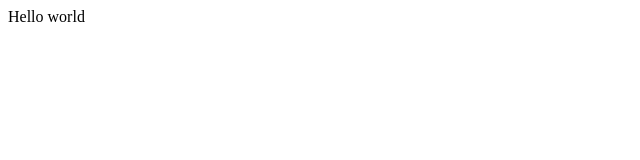
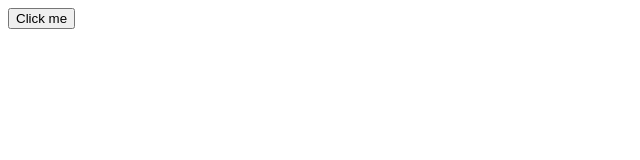
Before and after one commit to joulev/debug, a Next.js app: page / in a window 1280 px wide. Shown: the top 160 px of the page, without its empty margins (0-640 px from the left). Built offline with nearby package versions, Linux system fonts and the light colour scheme.

Commit message:
add repro
Signed-off-by: Vu Van Dung <me@joulev.dev>

```diff
--- a/app/page.tsx
+++ b/app/page.tsx
@@ -1,3 +1,23 @@
+"use client";
+
+import {
+  Arrow,
+  Content,
+  Portal,
+  Root,
+  Trigger,
+} from "@radix-ui/react-dropdown-menu";
+
 export default function Page() {
-  return <div>Hello world</div>;
+  return (
+    <Root>
+      <Trigger>Click me</Trigger>
+      <Portal>
+        <Content>
+          <div>Hello world</div>
+          <Arrow />
+        </Content>
+      </Portal>
+    </Root>
+  );
 }
--- a/package.json
+++ b/package.json
@@ -7,6 +7,7 @@
     "lint": "next lint"
   },
   "dependencies": {
+    "@radix-ui/react-dropdown-menu": "2.0.5",
     "@types/node": "20.4.2",
     "@types/react": "18.2.14",
     "@types/react-dom": "18.2.7",
```
Also changed, not shown: 1 other file (tests, documents, lock files or other folders).
